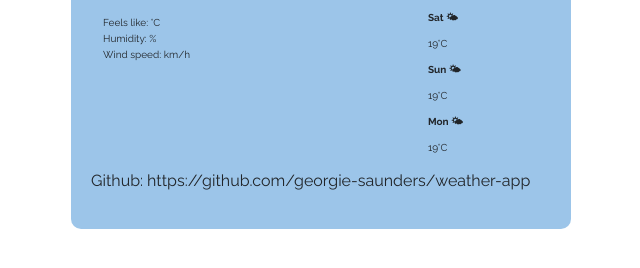
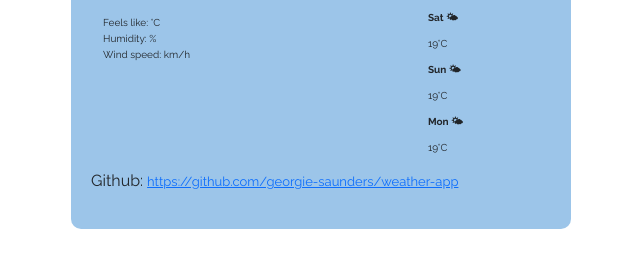
Before and after one commit to georgie-saunders/weather-app, a plain HTML site: page index.html in a window 1280 px wide. Shown: the part 370-638 px from the top of the page, without its empty margins (319-959 px from the left). Drawn offline with nearby package versions, Linux system fonts and the light colour scheme.

Commit message:
update github link

```diff
--- a/index.html
+++ b/index.html
@@ -88,7 +88,12 @@
           </div>
         </div>
       </div>
-      <p>Github: https://github.com/georgie-saunders/weather-app</p>
+      <p>
+        Github:
+        <a href="https://github.com/georgie-saunders/weather-app"
+          >https://github.com/georgie-saunders/weather-app</a
+        >
+      </p>
     </div>
     <script src="src/src.js"></script>
   </body>
```
